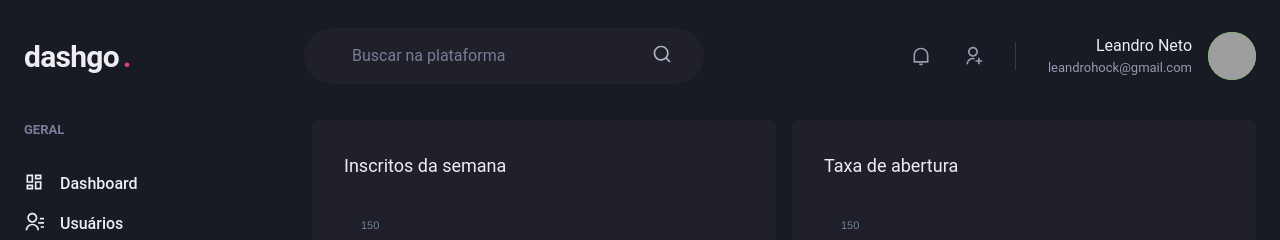
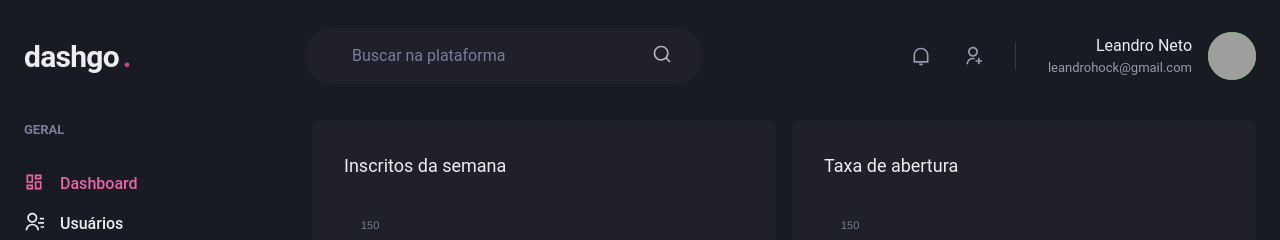
Before and after one commit to LeandroNeto/dashgo, a Next.js app: page /dashboard in a window 1280 px wide. Shown: the top 240 px of the page. Built offline with nearby package versions, Linux system fonts and the light colour scheme; grey boxes are pictures that could not be loaded.

Commit message:
Sinalizando link ativo

```diff
--- /dev/null
+++ b/src/components/ActiveLink.tsx
@@ -0,0 +1,36 @@
+import Link, { LinkProps } from "next/link";
+import { useRouter } from "next/router";
+import { cloneElement, ReactElement } from "react";
+
+interface ActiveLinkProps extends LinkProps {
+  children: ReactElement
+  shouldMatchExact?: boolean
+}
+
+export function ActiveLink({
+  children,
+  shouldMatchExact = false,
+  ...rest
+}: ActiveLinkProps) {
+  const { asPath } = useRouter()
+
+  let isActive = false;
+
+  if (shouldMatchExact && (asPath === rest.href || asPath === rest.as)) {
+    isActive = true;
+  }
+
+  if (!shouldMatchExact &&
+    (asPath.startsWith(String(rest.href)) ||
+      asPath.startsWith(String(rest.as)))) {
+    isActive = true;
+  }
+
+  return (
+    <Link {...rest}>
+      {cloneElement(children, {
+        color: isActive ? 'pink.400' : 'gray.50'
+      })}
+    </Link>
+  )
+}
--- a/src/components/Sidebar/NavLink.tsx
+++ b/src/components/Sidebar/NavLink.tsx
@@ -1,6 +1,7 @@
+import { ElementType } from "react";
 import { Icon, Link as ChakraLink, Text, LinkProps as ChakraLinkProps } from "@chakra-ui/react";
-import { ElementType } from "react";
-import Link from 'next/link';
+
+import { ActiveLink } from "../ActiveLink";
 
 interface NavLinkProps extends ChakraLinkProps {
   icon: ElementType;
@@ -10,11 +11,11 @@
 
 export function NavLink({ icon, children, href, ...rest }: NavLinkProps) {
   return (
-    <Link href={href} passHref>
+    <ActiveLink href={href} passHref>
       <ChakraLink display="flex" align="center" {...rest}>
         <Icon as={icon} fontSize="20" />
         <Text ml="4" fontWeight="medium">{children}</Text>
       </ChakraLink>
-    </Link>
+    </ActiveLink>
   );
 }
```
